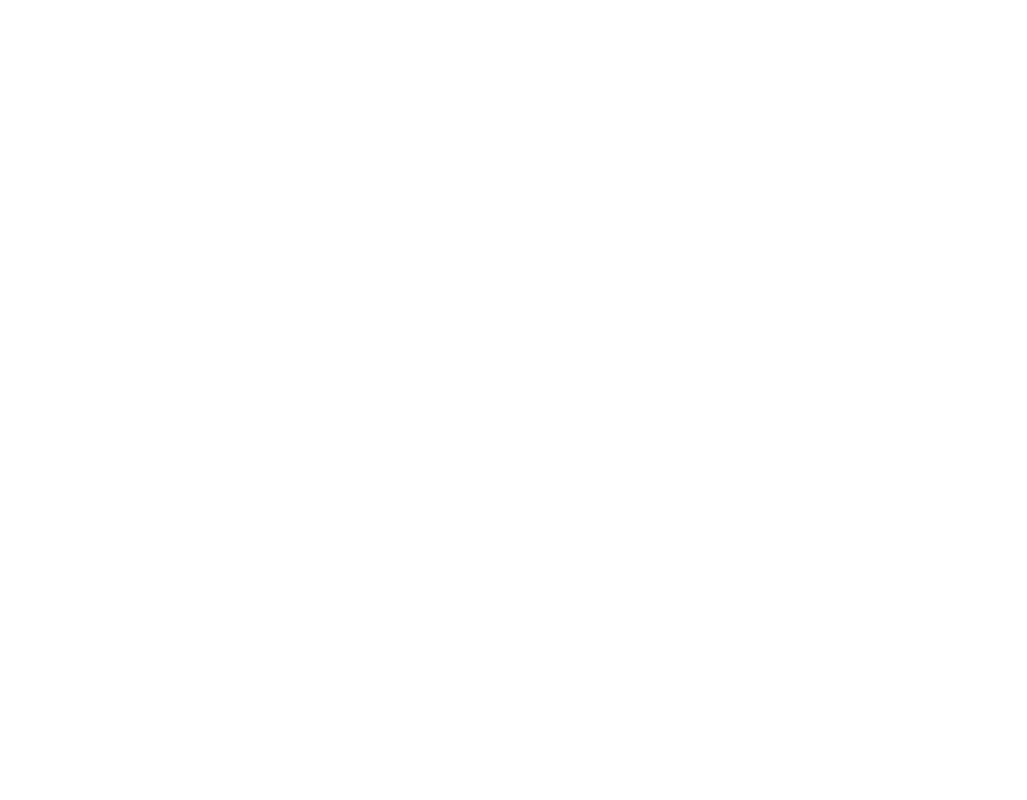
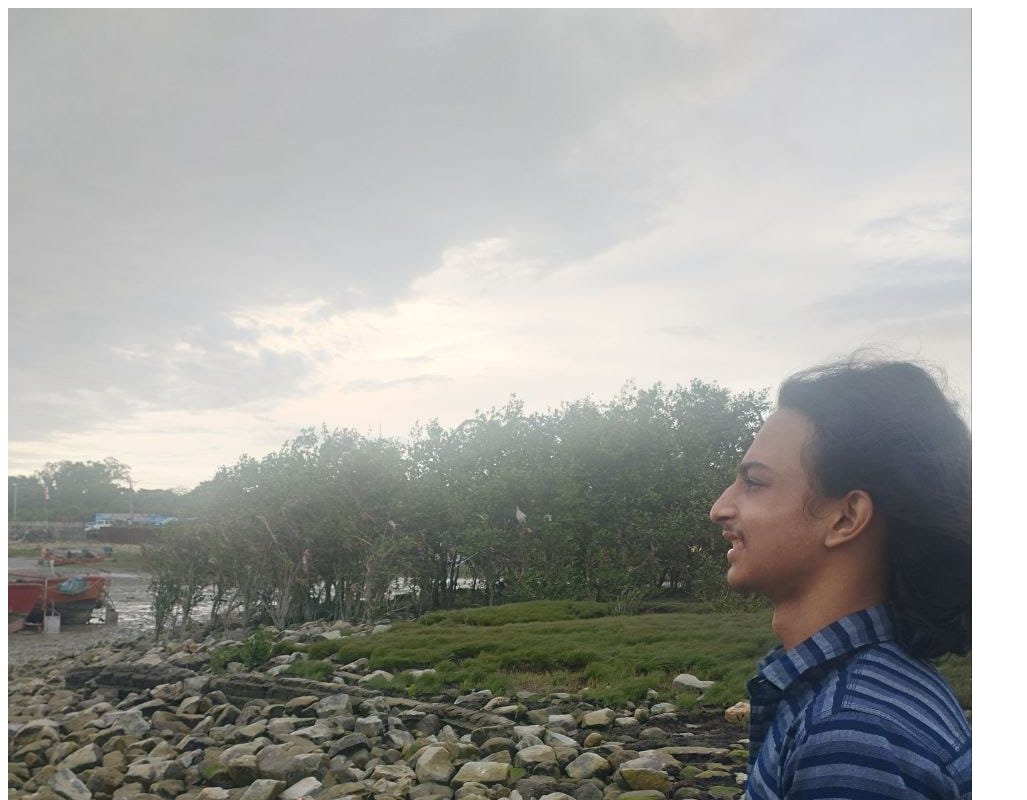
Before and after one commit to AM-Efaz/ph_repo, a plain HTML site: page index.html in a window 1280 px wide. Shown: the top 800 px of the page, without its empty margins (0-1027 px from the left). Drawn offline with Linux system fonts and the light colour scheme.

Commit message:
Update index.html

```diff
--- a/index.html
+++ b/index.html
@@ -6,6 +6,6 @@
     <title>AM Efaz</title>
 </head>
 <body>
-
+    <img src="457520568_533717595812221_6731967051235339211_n.jpg">
 </body>
 </html>
```
